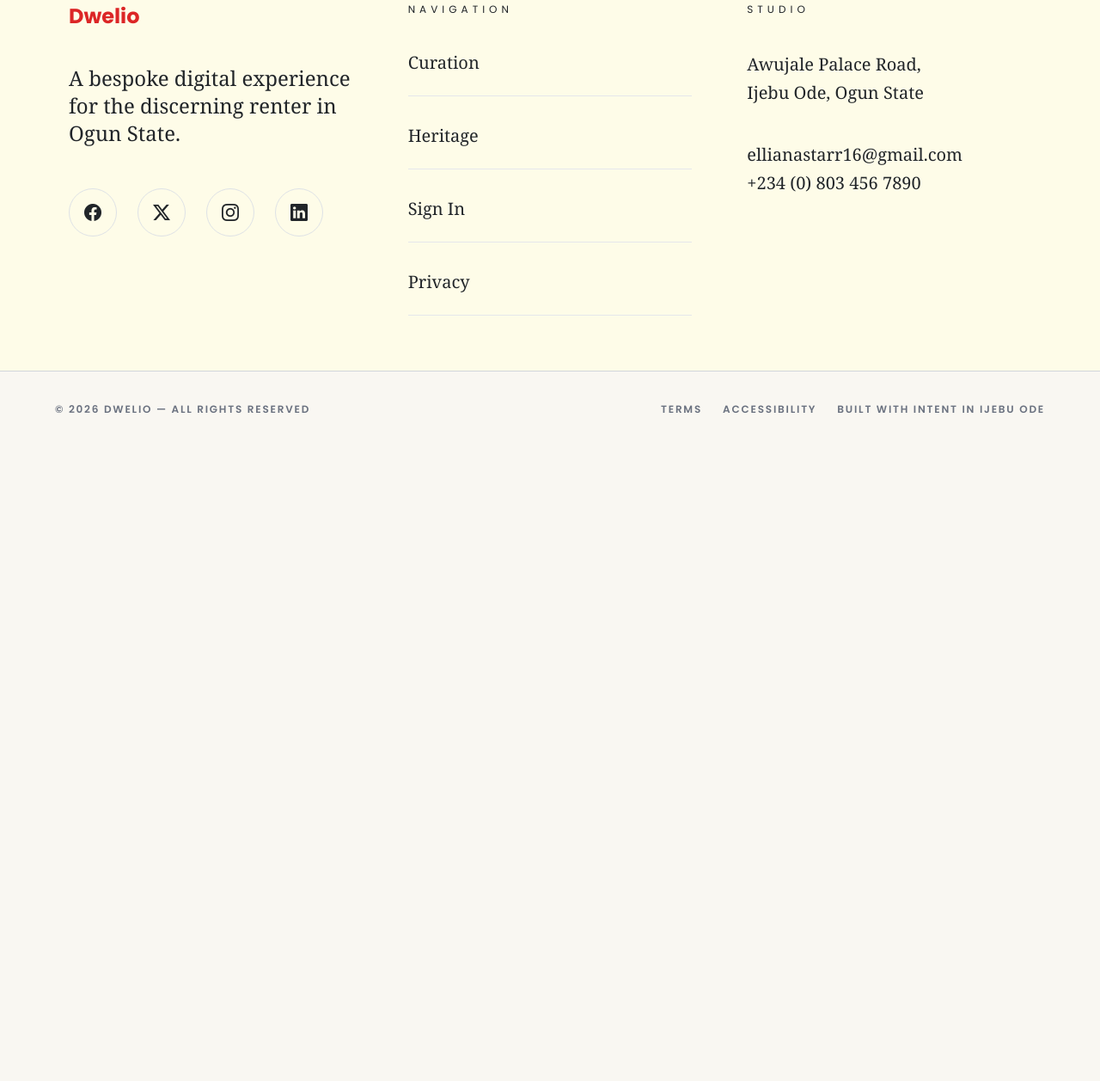
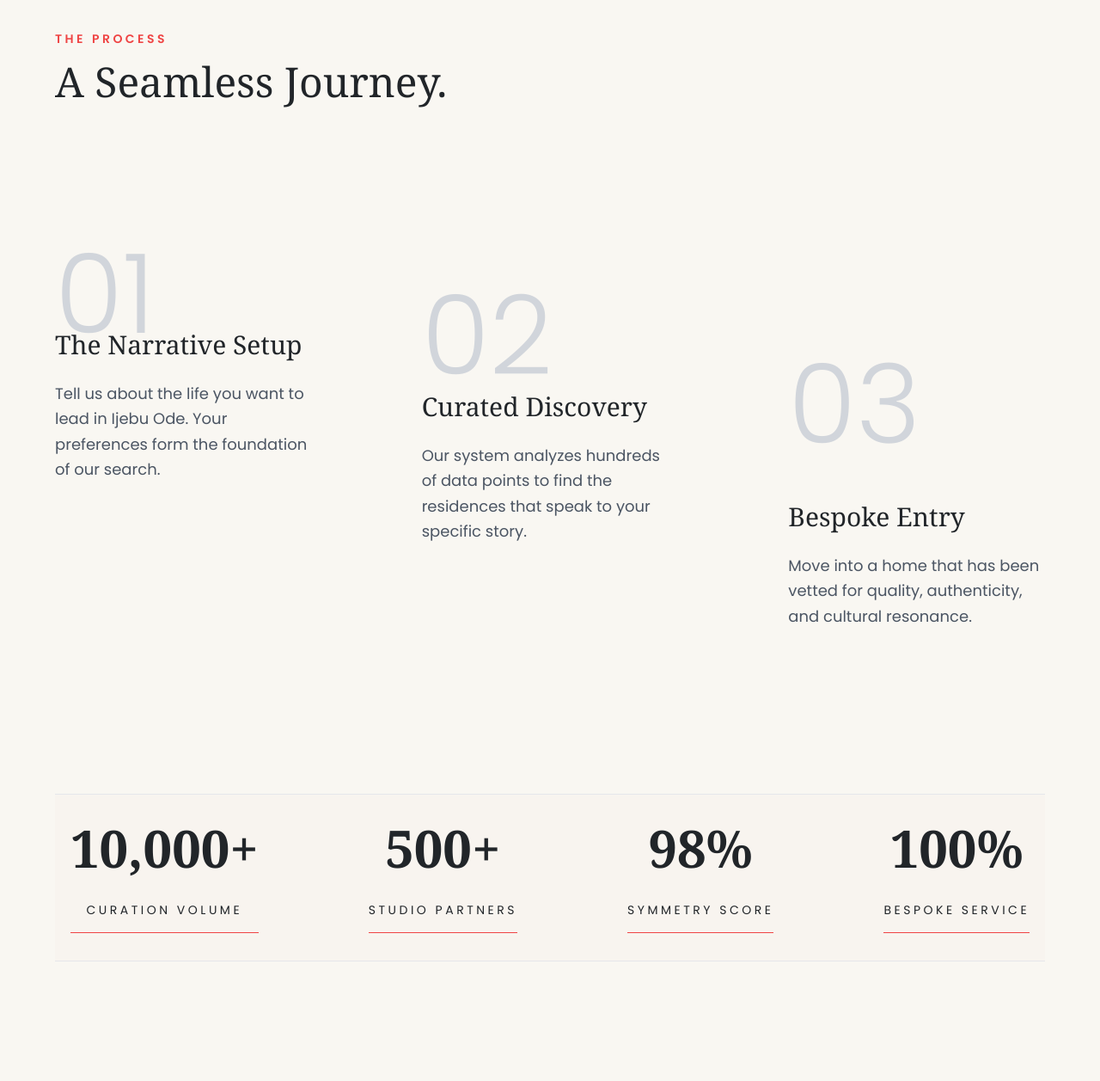
Before and after one commit to Elliana-starr/Dwelio_app, a plain HTML site: page index.html in a window 1280 px wide. Shown: the part 5788-7045 px from the top of the page at 86% size. Before the commit the page ends 6308 px from the top, so only its background shows below. Drawn offline with nearby package versions, Linux system fonts and the light colour scheme.

Commit message:
Section update

```diff
--- a/index.html
+++ b/index.html
@@ -390,7 +390,7 @@ tailwind.config = {
 </section>
 
 <section>
-   <section class="flex flex-col lg:flex-row bg-[#F8F4EF]">
+   <section class="flex flex-col lg:flex-row bg-[#F8F4EF] mb-10">
 
     <!-- Left -->
     <div class="w-full lg:w-1/2 lg:sticky lg:top-0 lg:h-screen px-6 md:px-12 lg:px-16 py-12 lg:py-20">
@@ -492,6 +492,93 @@ tailwind.config = {
 </section>
 </section>
 
+
+<section class="px-6 md:px-16 py-24">
+    <div>
+        <p class="text-red-500 text-xm font-semibold tracking-[0.25em] uppercase"> THE PROCESS</p>
+        <h2 class="text-5xl font-serif mt-3">A Seamless Journey.</h2>
+    </div>
+
+    <div class="max-w-7xl mx-auto grid lg:grid-cols-3 gap-32 mt-40">
+
+    <!-- Card 1 -->
+    <div class="relative pt-20">
+        <h1 class="absolute top-0 left-0 text-[8rem] font-light text-gray-300 leading-none select-none z-0">
+            01
+        </h1>
+
+        <div class="relative z-10 mt-4">
+            <h2 class="text-3xl font-serif mb-6">
+                The Narrative Setup
+            </h2>
+
+            <p class="text-lg text-gray-600 leading-relaxed">
+                Tell us about the life you want to lead in Ijebu Ode.
+                Your preferences form the foundation of our search.
+            </p>
+        </div>
+    </div>
+
+    <!-- Card 2 -->
+    <div class="relative pt-32 mt-12">
+        <h1 class="absolute top-0 left-0 text-[8rem] font-light text-gray-300 leading-none select-none z-0">
+            02
+        </h1>
+
+        <div class="relative z-10">
+            <h2 class="text-3xl font-serif mb-6">
+                Curated Discovery
+            </h2>
+
+            <p class="text-lg text-gray-600 leading-relaxed">
+                Our system analyzes hundreds of data points to find the residences
+                that speak to your specific story.
+            </p>
+        </div>
+    </div>
+
+    <!-- Card 3 -->
+    <div class="relative pt-44 mt-32">
+        <h1 class="absolute top-0 left-0 text-[8rem] font-light text-gray-300 leading-none select-none z-0">
+            03
+        </h1>
+
+        <div class="relative z-10">
+            <h2 class="text-3xl font-serif mb-6">
+                Bespoke Entry
+            </h2>
+
+            <p class="text-lg text-gray-600 leading-relaxed">
+                Move into a home that has been vetted for quality, authenticity,
+                and cultural resonance.
+            </p>
+        </div>
+    </div>
+
+</div>
+</section>
+
+
+<section class="px-6 md:px-16 py-24 ">
+    <div class="flex flex-col lg:flex-row bg-[#F8F4EF] mb-10 text-center justify-center gap-32 border-y border-gray-200 py-8 ">
+        <div class="border-b border-red-500 underline-offset-8">
+            <h1 class="text-6xl font-semibold font-serif mb-3 ">10,000+</h1>
+            <p class="text-sm tracking-[0.25em] uppercase py-3">Curation Volume</p>
+        </div>
+        <div class="border-b border-red-500 ">
+            <h1 class="text-6xl font-semibold font-serif mb-3">500+</h1>
+            <p class="text-sm tracking-[0.25em] uppercase py-3">STUDIO PARTNERS</p>
+        </div>
+        <div class="border-b border-red-500 ">
+            <h1 class="text-6xl font-semibold font-serif mb-3 ">98%</h1>
+            <p class="text-sm tracking-[0.25em] uppercase py-3">Symmetry Score</p>
+        </div>
+        <div class="border-b border-red-500 ">
+            <h1 class="text-6xl font-semibold font-serif mb-3 ">100%</h1>
+            <p class="text-sm tracking-[0.25em] uppercase py-3">Bespoke Service</p>
+        </div>
+    </div>
+</section>
 
  <section class="bg-yellow-50 px-6 md:px-12 lg:px-20 py-16 mt-10">
 
@@ -604,7 +691,8 @@ tailwind.config = {
         </div>
 
     </div>
+</footer>
 
-</footer>
+
 </body>
 </html>
```
